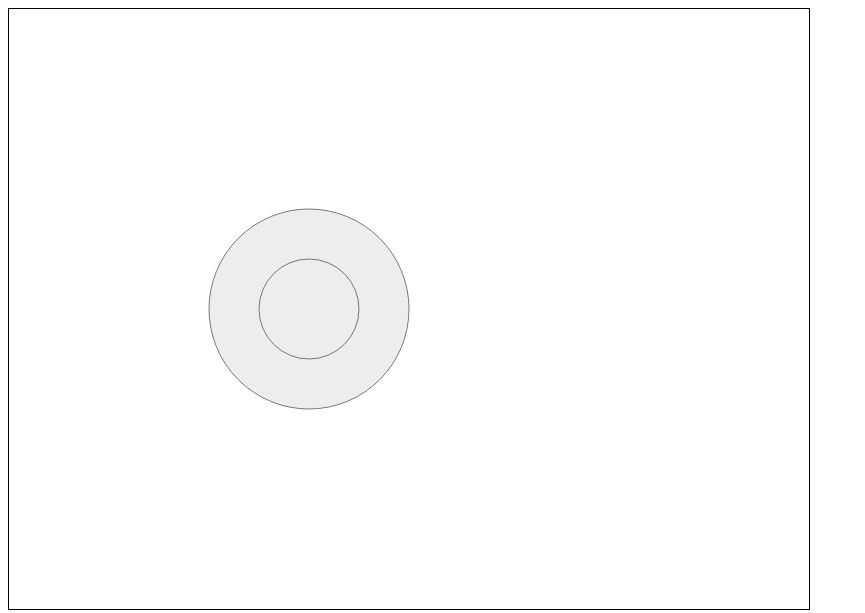
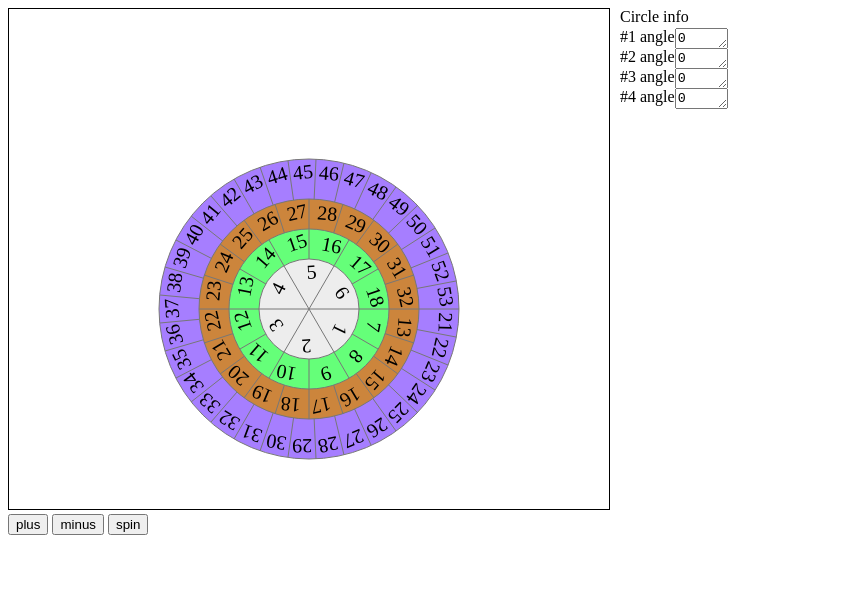
Before and after one commit to Nedilko/circles, a website: page dist/index.html in a window 1280 px wide. Shown: the whole page, without its empty margins (0-865 px from the left). Drawn offline with nearby package versions, Linux system fonts and the light colour scheme.

Commit message:
major changes to core code

```diff
--- a/dist/index.html
+++ b/dist/index.html
@@ -4,10 +4,34 @@
     <meta charset="UTF-8">
     <title>circles</title>
     <link rel="stylesheet" href="styles.css">
-    <script src="bower_components/jquery/dist/jquery.min.js"></script>
+    <script src="/bower_components/jquery/dist/jquery.min.js"></script>
     <script src="./script.js"></script>
 </head>
 <body>
     <canvas id='Board'>circles</canvas>
+    <div id="info">
+        <span>Circle info</span>
+        <div>
+            <label for="angle1">#1 angle</label>
+            <textarea name="angle1" id="angle1" cols="4" rows="1" readonly></textarea>
+        </div>
+        <div>
+            <label for="angle2">#2 angle</label>
+            <textarea name="angle2" id="angle2" cols="4" rows="1" readonly></textarea>
+        </div>
+        <div>
+            <label for="angle3">#3 angle</label>
+            <textarea name="angle3" id="angle3" cols="4" rows="1" readonly></textarea>
+        </div>
+        <div>
+            <label for="angle4">#4 angle</label>
+            <textarea name="angle4" id="angle4" cols="4" rows="1" readonly></textarea>
+        </div>
+    </div>
+    <div class="controls">
+        <button id="plus">plus</button>
+        <button id="minus">minus</button>
+        <button id="spin">spin</button>
+    </div>
 </body>
 </html>
--- a/dist/script.js
+++ b/dist/script.js
@@ -1,8 +1,28 @@
 (function(){
     var ctx,
-        boardWidth = 800,
-        boardHeight = 600,
-        circleStrokeColor = '#777777';
+        boardWidth = 600,
+        boardHeight = 500,
+        circleStrokeColor = '#777777',
+        startStep;
+
+    /**
+     * return radians from degrees
+     * @param   {number} angle in degrees
+     * @returns {number} angle in radians
+     */
+    function getRadians(angle){
+        if(arguments !== 0){
+            return angle * Math.PI / 180;
+        } else {
+            return null;
+        }
+    }
+
+    function roundPlus(x, n){
+        if(isNaN(x) || isNaN(n)) return false;
+        var m = Math.pow(10,n);
+        return Math.round(x*m)/m;
+    }
 
     /**
      * Circle instance
@@ -14,7 +34,7 @@
      * @param {number} n     number of sectors
      * @param {number} start start position number
      */
-    function Circle(x, y, r, n, start) {
+    function Circle(x, y, r, n, start, color, direction, angle, speed) {
 
         this.x = x;
         this.y = y;
@@ -23,19 +43,74 @@
         this.n = n;
         this.start = start;
 
+        this.angle = angle;
+
+        this.color = color;
+
+        // direction: 1 - CW, -1 - CCW
+        this.direction = direction;
+
+        this.speed = speed;
+
+        this.spinning = false;
+
     }
 
+    Circle.prototype.setAngle = function(angle){
+        this.angle = angle;
+    };
+
+    Circle.prototype.getAngle = function(){
+        return this.angle;
+    };
+
     Circle.prototype.draw = function(){
-        ctx.fillStyle = '#EDEDED';
+
+        ctx.fillStyle = this.color;
         ctx.strokeStyle = circleStrokeColor;
-
+        // drawing circle
         ctx.beginPath();
         ctx.arc(this.x, this.y, this.r, 0, 2 * Math.PI);
         ctx.fill();
         ctx.lineWidth = 1;
         ctx.stroke();
+        //drawing numbers
+        ctx.beginPath();
+        for (var i = 0; i < this.n; i++) {
+            //drawing sector lines
+            ctx.moveTo(this.x, this.y);
+            ctx.lineTo(this.x +  Math.round(this.r * Math.cos(getRadians(this.angle + i*360/this.n))),
+                        this.y + Math.round(this.r * Math.sin(getRadians(this.angle + i*360/this.n))));
+            //drawing numbers
+            ctx.save();
+            ctx.translate(this.x, this.y);
+            ctx.rotate(getRadians(this.angle + i*360/this.n + 86 + 180/this.n));
+            ctx.font = "20px serif";
+            ctx.fillStyle = "#000000";
+            ctx.textAlign = "left";
+            ctx.fillText(i+this.start, 0, -(this.r - 20));
+            ctx.restore();
+
+        }
+        ctx.stroke();
 
     };
+
+    Circle.prototype.step = function(){
+        this.angle += this.speed * this.direction;
+
+        ctx.fillStyle = '#FFFFFF';
+        ctx.fillRect(0, 0, boardWidth, boardHeight);
+
+        this.draw();
+    };
+
+    function drawAll(arr){
+        for(var i = 0; i < arr.length; i++){
+            arr[i].draw();
+        }
+    };
+
 
     $(document).ready(function(){
         // drawing board
@@ -45,10 +120,86 @@
         ctx.canvas.width = boardWidth;
         ctx.canvas.height = boardHeight;
 
-        var circleOne = new Circle(300, 300, 50, 6, 1),
-            circleTwo = new Circle(300, 300, 100, 12, 7);
+        //main circles array
+        var circles = [];
 
-        circleTwo.draw();
-        circleOne.draw();
+        circles.push(new Circle(300, 300, 150, 33, 21, '#A67EFF', -1, 0, 0.8));
+        circles.push(new Circle(300, 300, 110, 20, 13, '#CC853C', 1, 0, 1.5));
+        circles.push(new Circle(300, 300, 80, 12, 7, '#65FF79', -1, 0, 2));
+        circles.push(new Circle(300, 300, 50, 6, 1, '#EDEDED', 1, 0, 1));
+
+
+        function showInfo(){
+            for(var i = 0; i < circles.length; i++){
+                $("#angle"+(i+1)).text(roundPlus(circles[i].angle, 2));
+            }
+        };
+
+        showInfo();
+
+        drawAll(circles);
+
+        $('#plus').click(function(){
+            circles[0].angle++;
+            $("#angle1").text(roundPlus(circles[0].angle, 2));
+
+            ctx.fillStyle = '#FFFFFF';
+            ctx.fillRect(0, 0, boardWidth, boardHeight);
+
+            circles[0].draw();
+        });
+
+        $('#minus').click(function(){
+            circles[0].angle--;
+            $("#angle1").text(roundPlus(circles[0].angle, 2));
+
+            ctx.fillStyle = '#FFFFFF';
+            ctx.fillRect(0, 0, boardWidth, boardHeight);
+
+            circles[0].draw();
+        });
+
+        function step(){
+            var cancel = 0;
+            for(var i = 0; i < circles.length; i++) {
+
+                if((circles[i].angle < 360)&&(circles[i].angle > -360)) {
+                        circles[i].angle += circles[i].speed * circles[i].direction;
+                   } else {
+                       if(circles[i].spinning === true) {
+                            circles[i].spinning = false;
+                            cancel++;
+                       }
+                   };
+
+                if(cancel === 4){
+                    cancelAnimationFrame(startStep);
+                }
+            };
+
+            showInfo();
+
+            ctx.fillStyle = '#FFFFFF';
+            ctx.fillRect(0, 0, boardWidth, boardHeight);
+
+            drawAll(circles);
+
+            startStep = requestAnimationFrame(step);
+        };
+
+        $('#spin').click(function(){
+            circles.forEach(function(item){
+                item.spinning = true;
+            });
+
+            circles.forEach(function(item){
+                item.setAngle(0);
+            });
+
+            startStep = requestAnimationFrame(step);
+        });
+
     });
+
+
 }());
--- a/dist/styles.css
+++ b/dist/styles.css
@@ -3,3 +3,18 @@
 	border: 1px solid black;
     cursor: default;
 }
+
+#info {
+	display: inline-block;
+    position: absolute;
+    margin-left: 10px;
+    width: 100px;
+}
+
+#info > div {
+    margin-top: 2px;
+}
+
+#info > div > textarea {
+    position: absolute;
+}
```
Also changed, not shown: package.json (+9 -0 lines).
